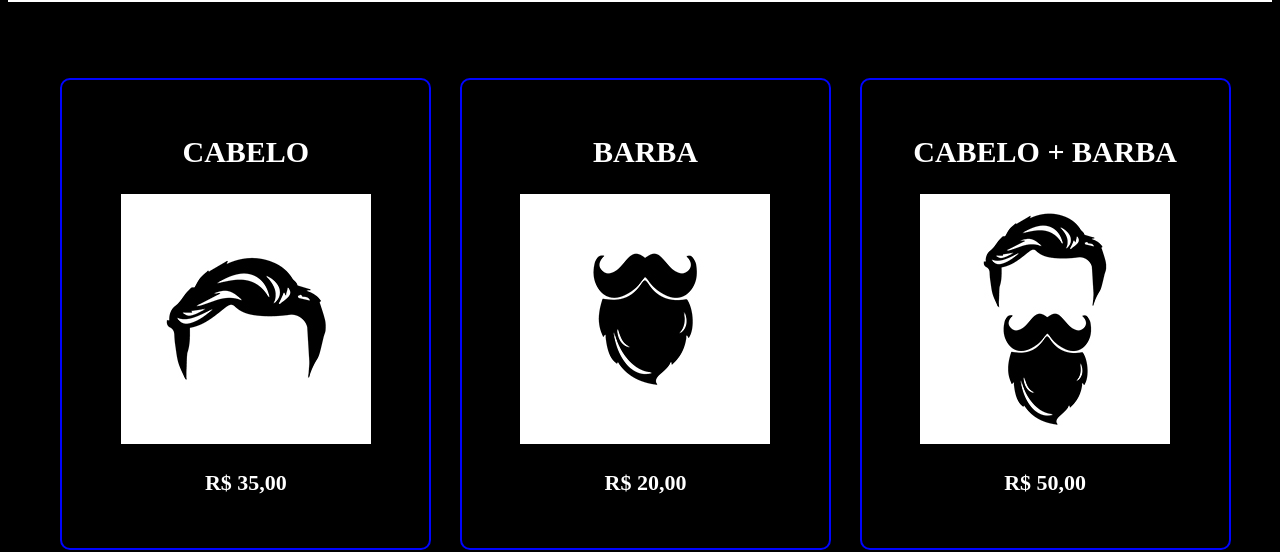
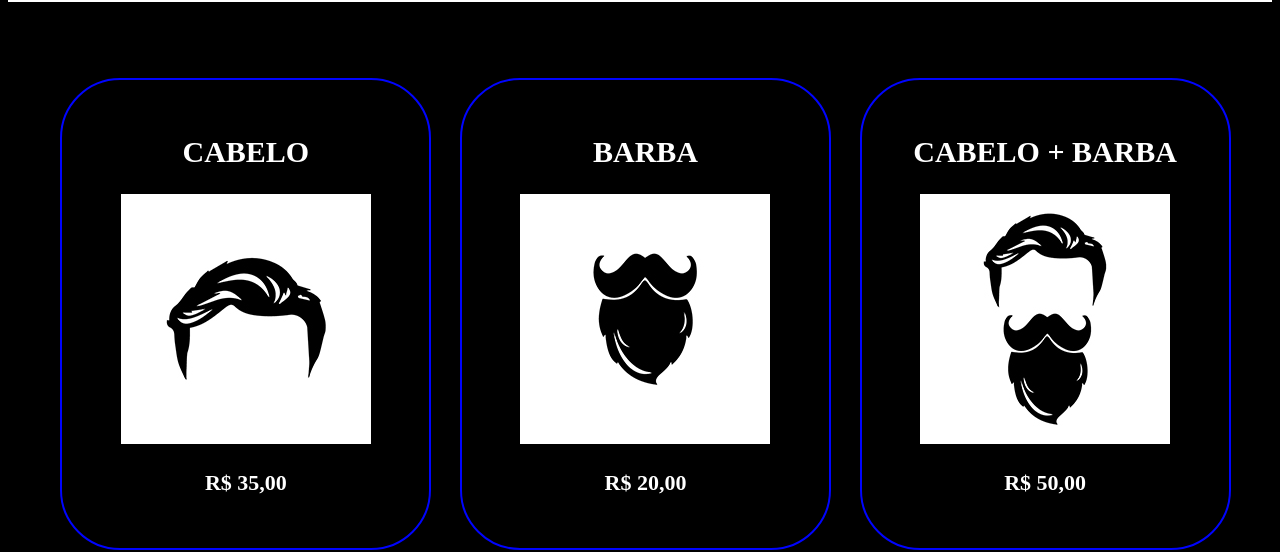
Before and after one commit to GabrielSilvaPedroso/2front23, a plain HTML site: page produtos.html in a window 1280 px wide. Shown: the part 275-827 px from the top of the page. Drawn offline with Linux system fonts and the light colour scheme.

Commit message:
Add files via upload

```diff
--- a/produtos.css
+++ b/produtos.css
@@ -35,7 +35,7 @@ nav{
     width: 30%;
     vertical-align: top;
     border: 2px solid #0004ff;
-    border-radius: 10px;
+    border-radius: 60px;
     margin: 0 1%;
     margin-top: 60px;
 }
```
